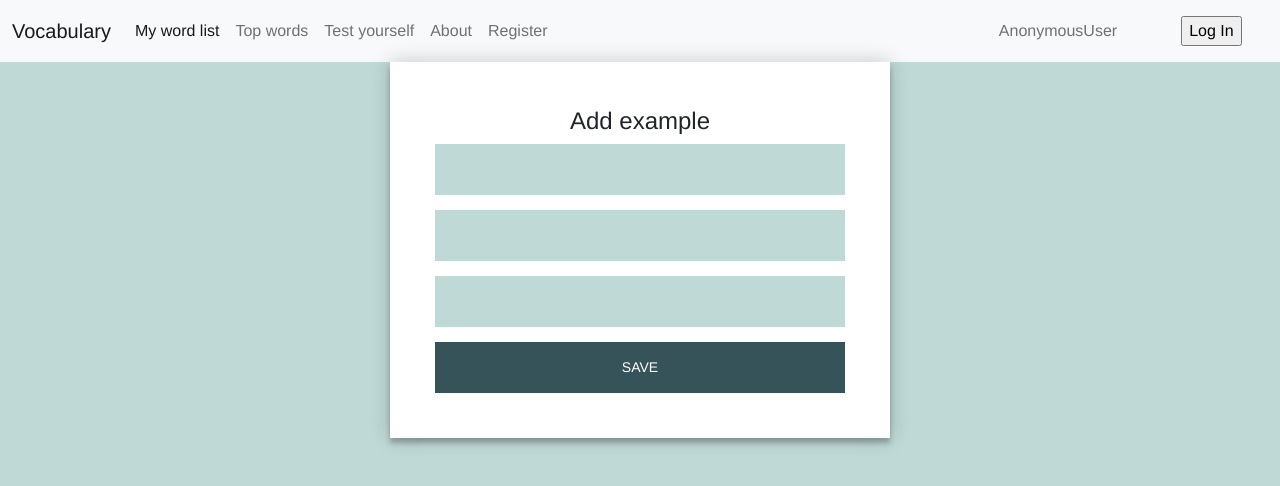
After one commit to ukmax/Vocabulary, a Django app: template vocabulary/dictionaryapp/templates/example_create.html in a window 1280 px wide. The commit adds this page. Shown: the top 486 px of the page. Run offline with Django 3.2, Linux system fonts and the light colour scheme; the template is opened without the code that fills it, so the values that code supplies are empty, except form fields; tables that the repository leaves empty hold one stand-in row (values such as "Sample post"); form fields are guessed from the names that the template uses.

Commit message:
add example function

```diff
--- /dev/null
+++ b/vocabulary/dictionaryapp/templates/example_create.html
@@ -0,0 +1,72 @@
+{% extends 'base.html' %}
+
+{% block title %}
+<title>
+    Add example
+</title>
+{% endblock %}
+
+{% block body %}
+  <style>
+.form {
+    position: relative;
+    z-index: 1;
+    background: #FFFFFF;
+    max-width: 500px;
+    margin: 0 auto 100px;
+    padding: 45px;
+    text-align: center;
+    box-shadow: 0 0 20px 0 rgba(0, 0, 0, 0.2), 0 5px 5px 0 rgba(0, 0, 0, 0.24);
+  }
+
+.form input {
+    outline: 0;
+    background: #BFD9D6;
+    width: 100%;
+    border: 0;
+    margin: 0 0 15px;
+    padding: 15px;
+    box-sizing: border-box;
+    font-size: 14px;
+  }
+
+.form button {
+    text-transform: uppercase;
+    outline: 0;
+    background: #365359;
+    width: 100%;
+    border: 0;
+    padding: 15px;
+    color: #FFFFFF;
+    font-size: 14px;
+    -webkit-transition: all 0.3 ease;
+    transition: all 0.3 ease;
+    cursor: pointer;
+  }
+
+.form button:hover,.form button:active,.form button:focus {
+    background: #3d3d3d;
+  }
+
+body {
+    background-color: #BFD9D6;;
+    font-family: "Helvetica";
+  }
+    </style>
+
+<div class="container">
+    <div class="form">
+      <form class="register-form" method="POST" action="">
+        {% csrf_token %}
+        <h4>Add example</h4>
+        {{form.word}}
+        {{form.eng_example}}
+        {{form.rus_example}}
+        <button type="submit">Save</button>
+        </form>
+        {{ form.errors }}
+    </div>
+
+  </div>
+
+{% endblock %}
--- a/vocabulary/dictionaryapp/templates/word.html
+++ b/vocabulary/dictionaryapp/templates/word.html
@@ -11,12 +11,12 @@
 <div style="text-align: center;padding: 20px;">
     <a class="btn btn-primary" href="{% url 'word_update' object.pk %}">Edit word</a>
     <a class="btn btn-primary" href="{% url 'delete_word' object.pk %}">Delete word</a>
-     <a class="btn btn-primary" href="">Add example</a>
+     <a class="btn btn-primary" href="{% url 'example_create' %}">Add example</a>
 </div>
     <h3 style="text-align: center; padding: 20px;">
         {{ word.eng_word }} - {{ word.rus_word }}
     </h3>
-<h4 style="text-align: center;">examples:</h4>
+<h5 style="text-align: center;">examples:</h5>
 <div class="list-group  d-grid gap-2 border-0 w-auto">
     {% for example in examples %}
     <label class="list-group-item rounded-3 py-3">
--- a/vocabulary/vocabulary/urls.py
+++ b/vocabulary/vocabulary/urls.py
@@ -31,6 +31,7 @@ urlpatterns = [
     path('word/detail/<int:pk>/', dictionaryapp.WordDetailView.as_view(), name='word_detail'),
     path('word/create/', dictionaryapp.WordCreateView.as_view(), name='word_create'),
     path('word/update/<int:pk>/', dictionaryapp.WordUpdateView.as_view(), name='word_update'),
+    path('example/create/', dictionaryapp.ExampleCreateView.as_view(), name='example_create'),
     path('word/delete/<int:pk>/', dictionaryapp.delete_word, name='delete_word'),
 
 ]
```
Also changed, not shown: vocabulary/dictionaryapp/views.py (+7 -7 lines).
